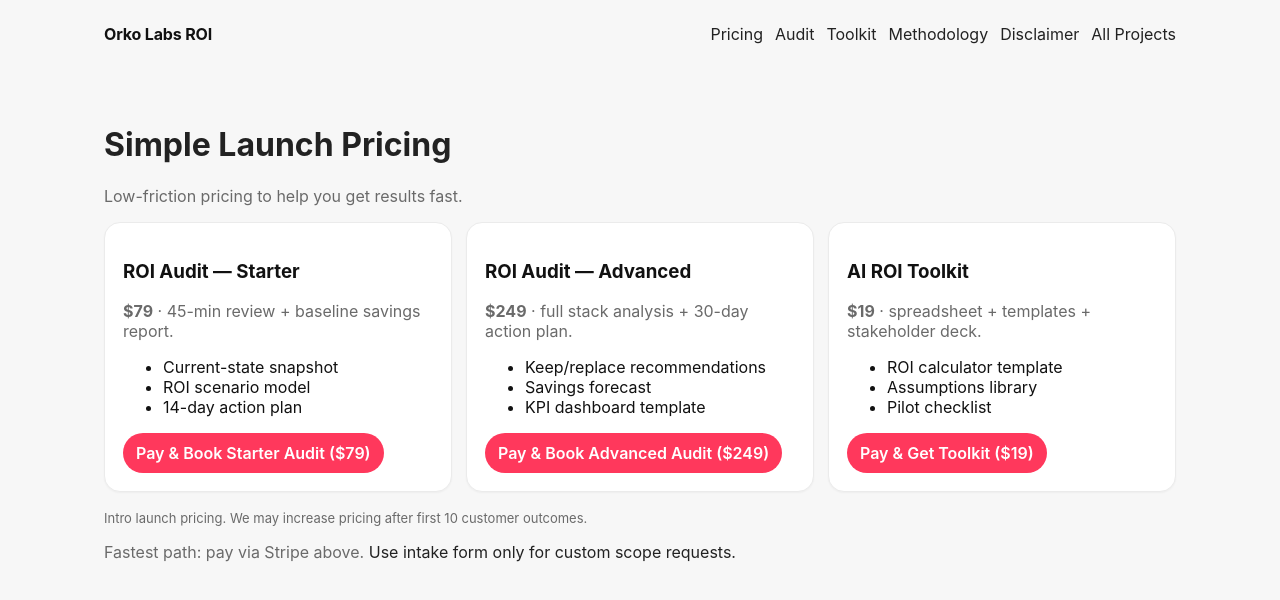
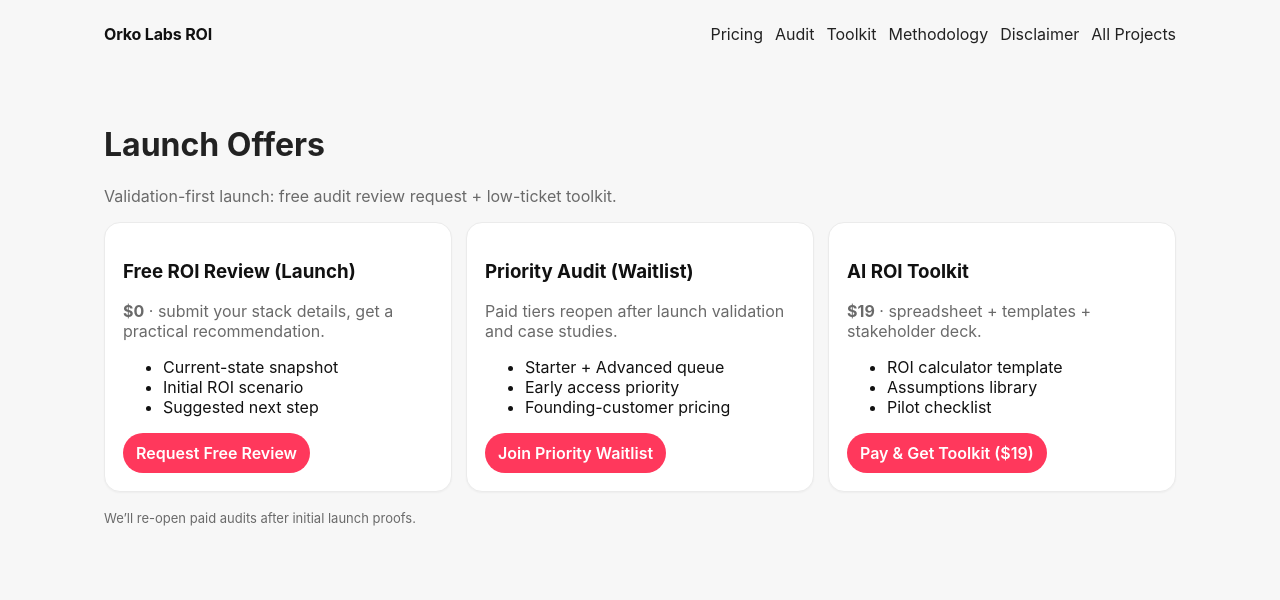
Before and after one commit to ankurvsoni/ai-tool-roi-calculators, a Next.js app: page /pricing in a window 1280 px wide. Shown: the top 600 px of the page. Built offline with nearby package versions, Linux system fonts and the light colour scheme.

Commit message:
Switch to validation-first launch: free ROI review + paid toolkit only

```diff
--- a/app/calculators/[slug]/CalculatorClient.js
+++ b/app/calculators/[slug]/CalculatorClient.js
@@ -56,7 +56,7 @@ export default function CalculatorClient({ title, defaults }) {
         <strong>Recommended next action</strong>
         <p className="muted">Run this with your real last-30-day numbers, then compare 2 implementation paths.</p>
         <div style={{display:'flex',gap:10,flexWrap:'wrap',marginTop:8}}>
-          <a className="btn" href={PAYMENT_LINKS.starter} target="_blank" rel="noopener noreferrer">Pay & Book Starter Audit ($79)</a>
+          <a className="btn" href="/audit" target="_blank" rel="noopener noreferrer">Request Free ROI Review</a>
           <a className="btn" href={PAYMENT_LINKS.toolkit} target="_blank" rel="noopener noreferrer">Pay & Get ROI Toolkit ($19)</a>
           <button className="btn" onClick={() => navigator.clipboard.writeText(summary)}>Copy result summary</button>
         </div>
--- a/app/pricing/page.js
+++ b/app/pricing/page.js
@@ -2,9 +2,9 @@ import Link from 'next/link';
 import { PAYMENT_LINKS } from '@/lib/paymentLinks';
 
 export default function Pricing(){
-  return <main className="wrap"><h1>Simple Launch Pricing</h1><p className="muted">Low-friction pricing to help you get results fast.</p><div className="grid">
-    <div className="card"><h3>ROI Audit — Starter</h3><p className="muted"><strong>$79</strong> · 45-min review + baseline savings report.</p><ul><li>Current-state snapshot</li><li>ROI scenario model</li><li>14-day action plan</li></ul><a className="btn" href={PAYMENT_LINKS.starter} target="_blank" rel="noopener noreferrer">Pay & Book Starter Audit ($79)</a></div>
-    <div className="card"><h3>ROI Audit — Advanced</h3><p className="muted"><strong>$249</strong> · full stack analysis + 30-day action plan.</p><ul><li>Keep/replace recommendations</li><li>Savings forecast</li><li>KPI dashboard template</li></ul><a className="btn" href={PAYMENT_LINKS.advanced} target="_blank" rel="noopener noreferrer">Pay & Book Advanced Audit ($249)</a></div>
+  return <main className="wrap"><h1>Launch Offers</h1><p className="muted">Validation-first launch: free audit review request + low-ticket toolkit.</p><div className="grid">
+    <div className="card"><h3>Free ROI Review (Launch)</h3><p className="muted"><strong>$0</strong> · submit your stack details, get a practical recommendation.</p><ul><li>Current-state snapshot</li><li>Initial ROI scenario</li><li>Suggested next step</li></ul><Link className="btn" href="/audit">Request Free Review</Link></div>
+    <div className="card"><h3>Priority Audit (Waitlist)</h3><p className="muted">Paid tiers reopen after launch validation and case studies.</p><ul><li>Starter + Advanced queue</li><li>Early access priority</li><li>Founding-customer pricing</li></ul><Link className="btn" href="/audit">Join Priority Waitlist</Link></div>
     <div className="card"><h3>AI ROI Toolkit</h3><p className="muted"><strong>$19</strong> · spreadsheet + templates + stakeholder deck.</p><ul><li>ROI calculator template</li><li>Assumptions library</li><li>Pilot checklist</li></ul><a className="btn" href={PAYMENT_LINKS.toolkit} target="_blank" rel="noopener noreferrer">Pay & Get Toolkit ($19)</a></div>
-  </div><p className="footer">Intro launch pricing. We may increase pricing after first 10 customer outcomes.</p><p className="muted">Fastest path: pay via Stripe above. <Link href="/audit">Use intake form only for custom scope requests.</Link></p></main>
+  </div><p className="footer">We’ll re-open paid audits after initial launch proofs.</p></main>
 }
```
Also changed, not shown: app/audit/page.js (+4 -6 lines).
